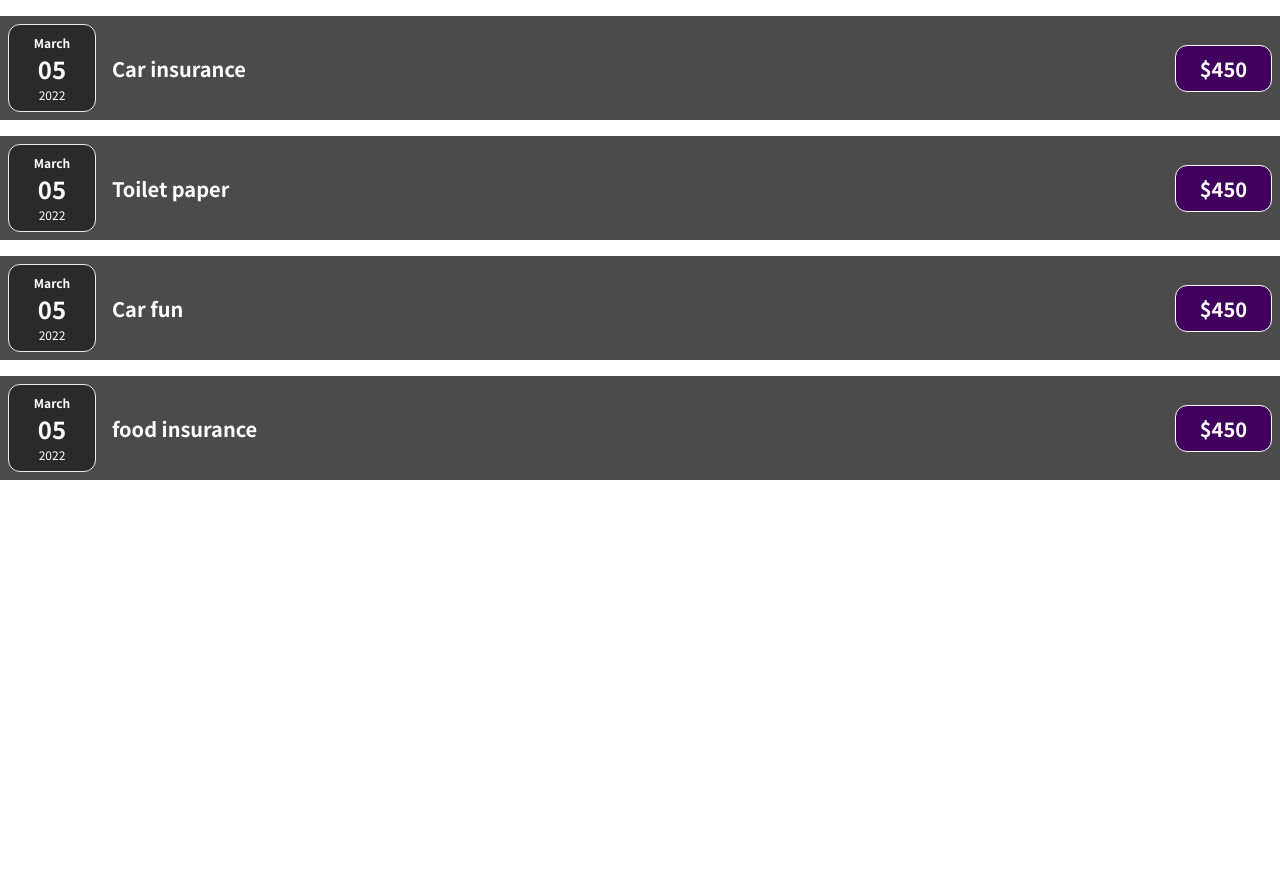
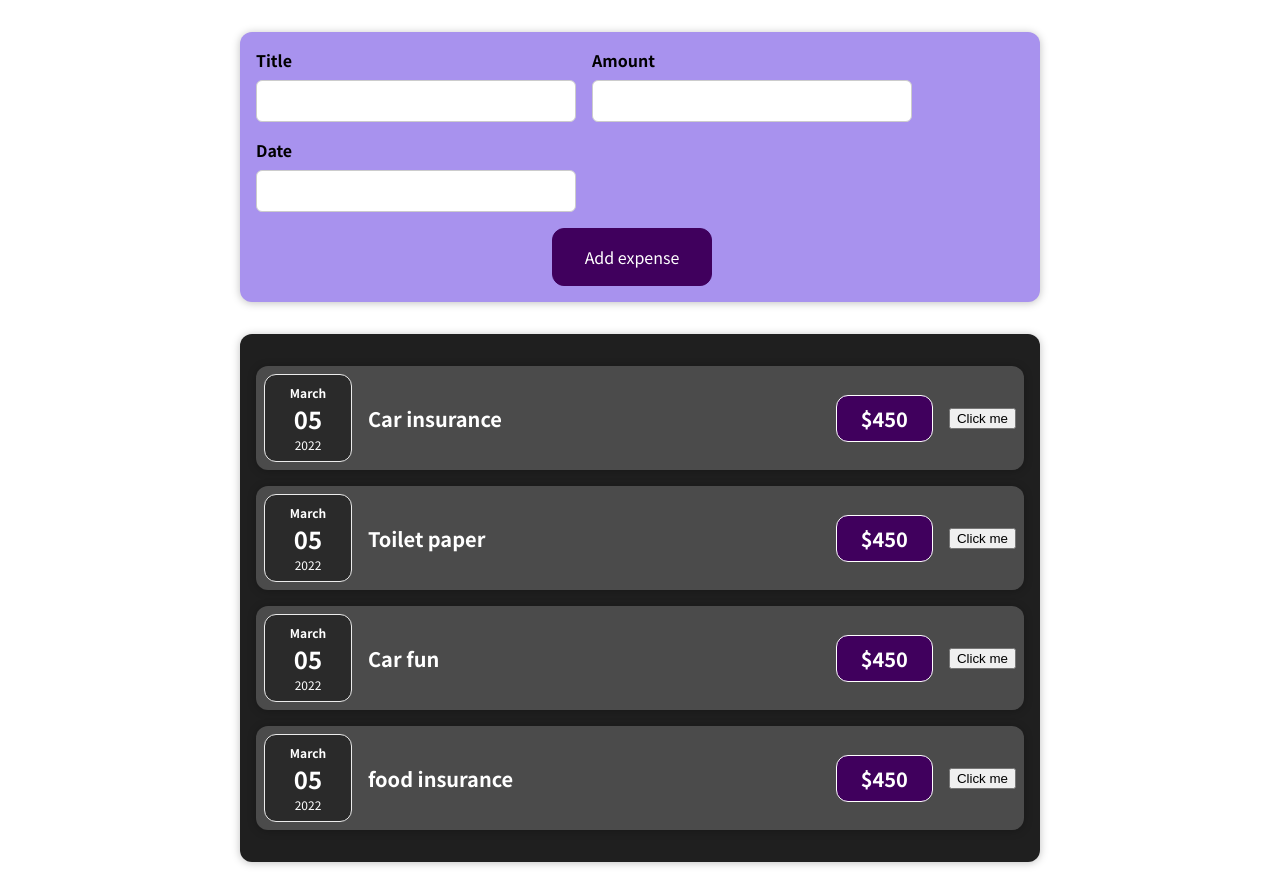
Before and after one commit to PrakatNeupane/expense-tracker-1, a React (Create React App) app: page / in a window 1280 px wide. Before the commit the page ends 800 px from the top, so only its background shows below. Built offline with nearby package versions, Linux system fonts and the light colour scheme.

Commit message:
addition of form

```diff
--- a/src/App.js
+++ b/src/App.js
@@ -1,5 +1,6 @@
 import React from 'react'; // You can simply import this in all the files with JSX code just so that you remember what happens behind the hood
 import { Expenses } from './components/Expenses/Expenses';
+import { NewExpense } from './components/NewExpense/NewExpense';
 
 const App = () => {
 
@@ -37,7 +38,11 @@ const App = () => {
   ]
 
   return (
-    <Expenses expenses={expenses} />
+    <div>
+      <NewExpense />
+      <Expenses items={expenses} />
+    </div>
+
   )
 }
 export default App;
--- a/src/components/Expenses/ExpenseItem.js
+++ b/src/components/Expenses/ExpenseItem.js
@@ -1,16 +1,25 @@
-import React from "react";
+import React, { useState } from "react";
 import "./ExpenseItem.css";
 import { ExpenseDate } from "./ExpenseDate";
+import { Card } from "../UI/Card";
 
 export const ExpenseItem = (props) => {
+
+  const [title, setTitle] = useState(props.title)
+  console.log('State reevaluated');
+
+  const clickHandler = () => {
+    setTitle('updated');
+  }
   return (
-    <div className="expense-item">
+    <Card className="expense-item">
       <ExpenseDate date={props.date} />
 
       <div className="expense-item__description">
-        <h2>{props.title}</h2>
+        <h2>{title}</h2>
         <div className="expense-item__price">${props.amount}</div>
+        <button onClick={clickHandler}>Click me</button>
       </div>
-    </div>
+    </Card>
   );
 };
--- a/src/components/Expenses/Expenses.js
+++ b/src/components/Expenses/Expenses.js
@@ -1,29 +1,31 @@
 import React from "react";
+import { Card } from "../UI/Card";
 import { ExpenseItem } from "./ExpenseItem";
+import "./Expenses.css";
 
-export const Expenses = ({ expenses }) => {
+export const Expenses = ({ items }) => {
   return (
-    <div>
+    <Card className="expenses">
       <ExpenseItem
-        title={expenses[0].title}
-        date={expenses[0].date}
-        amount={expenses[0].amount}
+        title={items[0].title}
+        date={items[0].date}
+        amount={items[0].amount}
       />
       <ExpenseItem
-        title={expenses[1].title}
-        date={expenses[1].date}
-        amount={expenses[1].amount}
+        title={items[1].title}
+        date={items[1].date}
+        amount={items[1].amount}
       />
       <ExpenseItem
-        title={expenses[2].title}
-        date={expenses[2].date}
-        amount={expenses[2].amount}
+        title={items[2].title}
+        date={items[2].date}
+        amount={items[2].amount}
       />
       <ExpenseItem
-        title={expenses[3].title}
-        date={expenses[3].date}
-        amount={expenses[3].amount}
+        title={items[3].title}
+        date={items[3].date}
+        amount={items[3].amount}
       />
-    </div>
+    </Card>
   );
 };
--- /dev/null
+++ b/src/components/NewExpense/ExpenseForm.js
@@ -0,0 +1,26 @@
+import React from "react";
+import "./ExpenseForm.css";
+
+export const ExpenseForm = () => {
+  return (
+    <form>
+      <div className="new-expense__controls">
+        <div className="new-expense__control">
+          <label>Title</label>
+          <input type="text" />
+        </div>
+        <div className="new-expense__control">
+          <label>Amount</label>
+          <input type="number" min={0.01} step="0.01" />
+        </div>
+        <div className="new-expense__control">
+          <label>Date</label>
+          <input type="text" min="2019-01-01" max="2022-12-31" />
+        </div>
+      </div>
+      <div>
+        <button type="submit">Add expense</button>
+      </div>
+    </form>
+  );
+};
--- /dev/null
+++ b/src/components/NewExpense/NewExpense.js
@@ -0,0 +1,11 @@
+import React from 'react'
+import { ExpenseForm } from './ExpenseForm'
+import './NewExpense.css'
+
+export const NewExpense = () => {
+    return (
+        <div className='new-expense'>
+            <ExpenseForm />
+        </div>
+    )
+}
--- /dev/null
+++ b/src/components/UI/Card.js
@@ -0,0 +1,10 @@
+import React from 'react'
+import './Card.css'
+
+export const Card = (props) => {
+    const classes = `card ${props.className}`
+    return (
+
+        <div className={classes}>{props.children}</div>
+    )
+}
```
Also changed, not shown: 1 other file (tests, documents, lock files or other folders).
